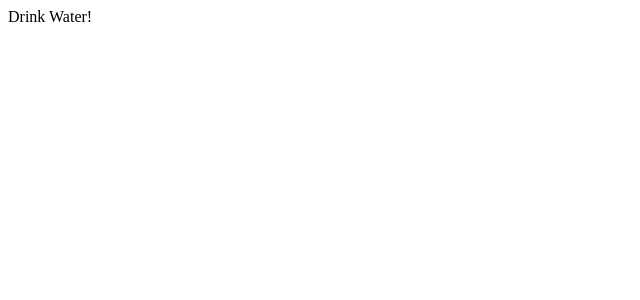
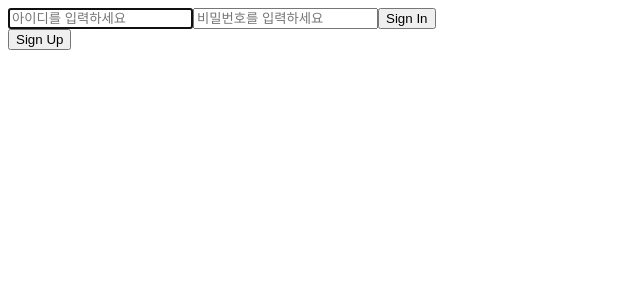
Before and after one commit to powellstreet/waterhabit_front, a React (Create React App) app in the folder wh_front/: page / in a window 1280 px wide. Shown: the top 300 px of the page, without its empty margins (0-640 px from the left). Built offline with nearby package versions, Linux system fonts and the light colour scheme.

Commit message:
:zap: React-redux 세팅, 컴포넌트 구성
- React-redux 구조 세팅
- 기본 컴포넌트 파일 생성

```diff
--- a/wh_front/package.json
+++ b/wh_front/package.json
@@ -11,7 +11,9 @@
     "gitmoji-cli": "^3.2.4",
     "react": "^16.13.1",
     "react-dom": "^16.13.1",
-    "react-scripts": "3.4.1"
+    "react-redux": "^7.2.0",
+    "react-scripts": "3.4.1",
+    "redux": "^4.0.5"
   },
   "scripts": {
     "start": "react-scripts start",
--- a/wh_front/src/App.js
+++ b/wh_front/src/App.js
@@ -1,11 +1,10 @@
 import React from 'react';
+import Home from './components/Home';
 
 function App() {
   return (
     <div className="App">
-      <header className="App-header">
-        Drink Water!
-      </header>
+      <Home/>
     </div>
   );
 }
--- /dev/null
+++ b/wh_front/src/components/Home.js
@@ -0,0 +1,28 @@
+import React from "react";
+import UserConsole from "./UserConsole";
+import axios from 'axios';
+
+const Home = () => {
+  return (
+    <div>
+      <div>
+        <input
+          type="text"
+          name="id"
+          placeholder="아이디를 입력하세요"
+          autoFocus
+        ></input>
+        <input
+          type="password"
+          name="password"
+          placeholder="비밀번호를 입력하세요"
+        ></input>
+        <button name="signIn"> Sign In </button>
+      </div>
+
+      <button name="signUp"> Sign Up </button>
+    </div>
+  );
+};
+
+export default Home;
--- /dev/null
+++ b/wh_front/src/components/Profile.js
@@ -0,0 +1,11 @@
+import React from 'react'
+
+const Profile = () => {
+    return (
+        <div>
+            Profile
+        </div>
+    )
+}
+
+export default Profile;
--- /dev/null
+++ b/wh_front/src/components/UserConsole.js
@@ -0,0 +1,18 @@
+import React from 'react'
+
+import UserRecords from './UserRecords';
+import Profile from './Profile';
+import WholeRecords from './WholeRecords';
+
+const UserConsole = () => {
+    return (
+        <div>
+            UserConsole
+            <UserRecords/>
+            <Profile/>
+            <WholeRecords/>
+        </div>
+    )
+}
+
+export default UserConsole;
--- /dev/null
+++ b/wh_front/src/components/UserRecords.js
@@ -0,0 +1,11 @@
+import React from 'react'
+
+const UserRecords = () => {
+    return (
+        <div>
+            UserRecords
+        </div>
+    )
+}
+
+export default UserRecords;
--- /dev/null
+++ b/wh_front/src/components/WholeRecords.js
@@ -0,0 +1,11 @@
+import React from 'react'
+
+const WholeRecords = () => {
+    return (
+        <div>
+            WholeRecords
+        </div>
+    )
+}
+
+export default WholeRecords;
--- a/wh_front/src/index.js
+++ b/wh_front/src/index.js
@@ -1,10 +1,13 @@
 import React from 'react';
 import ReactDOM from 'react-dom';
+import { Provider } from 'react-redux';
+
 import App from './App';
+import store from './store';
 
 ReactDOM.render(
-  <React.StrictMode>
-    <App />
-  </React.StrictMode>,
+  <Provider store={store}>
+    <App/>
+  </Provider>,
   document.getElementById('root')
 );
--- /dev/null
+++ b/wh_front/src/store.js
@@ -0,0 +1,5 @@
+import { createStore } from 'redux';
+
+export default createStore((state, action) => {
+    return state;
+}, window.__REDUX_DEVTOOLS_EXTENSION__ && window.__REDUX_DEVTOOLS_EXTENSION__());
```
Also changed, not shown: wh_front/src/components/SignUp.js (added, +11 -0 lines), 1 other file (tests, documents, lock files or other folders).
